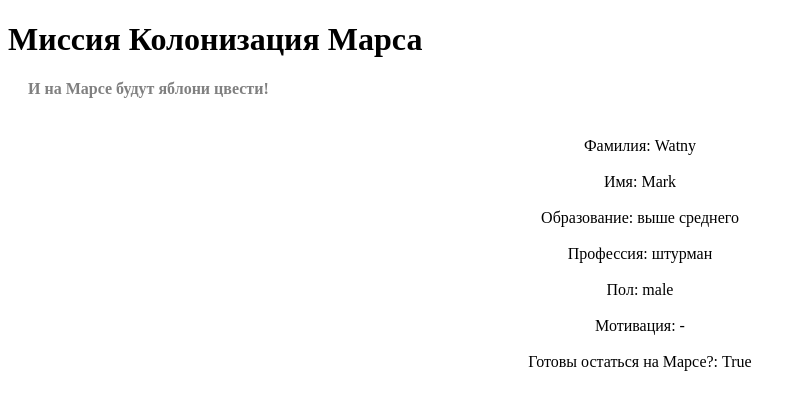
After one commit to ullvea/flask_tasks, a Flask app: page /answer in a window 1280 px wide. The commit adds this page. Shown: the top 410 px of the page, without its empty margins (0-806 px from the left). Run offline with Flask 3, Linux system fonts and the light colour scheme.

Commit message:
Автоматический ответ

```diff
--- a/WEB. Шаблоны. flask-wtf/main.py
+++ b/WEB. Шаблоны. flask-wtf/main.py
@@ -39,6 +39,22 @@ def distribution():
     param['list'] = ['Катя', 'Саша', 'Ваня']
     return render_template('distribution.html', **param)
 
+@app.route('/answer')
+@app.route('/auto_answer')
+def auto_answer():
+    param = {}
+    param['title'] = 'Анкета'
+    param['surname'] = 'Watny'
+    param['name'] = 'Mark'
+    param['education'] = 'выше среднего'
+    param['profession'] = 'штурман'
+    param['sex'] = 'male'
+    param['motivation'] = '-'
+    param['ready'] = 'True'
+    return render_template('auto_answer.html', **param)
+
+
+
 
 if __name__ == '__main__':
     app.run(port=8080, host='127.0.0.1')
--- a/WEB. Шаблоны. flask-wtf/static/css/style.css
+++ b/WEB. Шаблоны. flask-wtf/static/css/style.css
@@ -1,6 +1,4 @@
-h1{
-    color:red;
-}
+
 form.login_form {
     margin-left: auto;
     margin-right: auto;
@@ -14,3 +12,7 @@ form.login_form {
     display: flex;
     max-height: 500px;
 }
+h4{
+    padding-left: 20px;
+    color:gray;
+}
--- /dev/null
+++ b/WEB. Шаблоны. flask-wtf/templates/auto_answer.html
@@ -0,0 +1,16 @@
+{% extends "base.html" %}
+{% block color %}
+<link rel="stylesheet"
+                       href="{{ url_for('static', filename='css/style.css') }}">
+{% endblock %}
+{% block content %}
+<div align="center">
+  <br>Фамилия: {{surname}}</br>
+  <br>Имя: {{name}}</br>
+  <br>Образование: {{education}}</br>
+  <br>Профессия: {{profession}}</br>
+  <br>Пол: {{sex}}</br>
+  <br>Мотивация: {{motivation}}</br>
+  <br>Готовы остаться на Марсе?: {{ready}}</br>
+</div>
+{% endblock %}
--- a/WEB. Шаблоны. flask-wtf/templates/base.html
+++ b/WEB. Шаблоны. flask-wtf/templates/base.html
@@ -2,11 +2,15 @@
 <html lang="en">
 <head>
     <meta charset="UTF-8">
+    <meta name="viewport" content="width=device-width, initial-scale=1, shrink-to-fit=no">
         <title>{{ title }}</title>
+    {% block color %}
+    {% endblock %}
     </head>
     <body>
         <h1>Миссия Колонизация Марса</h1>
         <h4>И на Марсе будут яблони цвести!</h4>
-
+    {% block content %}
+    {% endblock %}
     </body>
 </html>
```
